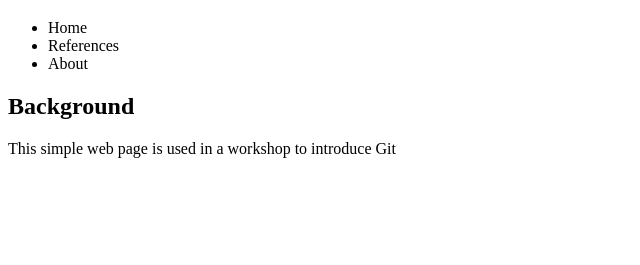
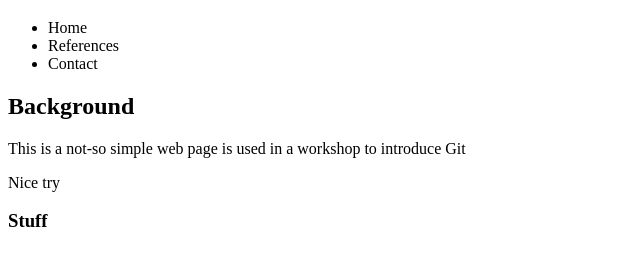
Before and after one commit to csulb-cecs/gitintro, a plain HTML site: page index.html in a window 1280 px wide. Shown: the part 61-326 px from the top of the page, without its empty margins (0-640 px from the left). Drawn offline with Linux system fonts and the light colour scheme.

Commit message:
Add contact link and demo

```diff
--- a/index.html
+++ b/index.html
@@ -12,14 +12,17 @@
         <ul>
           <li>Home</li>
           <li>References</li>
-          <li>About</li>
+          <li>Contact</li>
         </ul>
       </nav>
     </header>
 
     <main id="main">
       <h2>Background</h2>
-      <p>This simple web page is used in a workshop to introduce Git</p>
+      <p>This is a not-so simple web page is used in a workshop to introduce Git</p>
+      <p>Nice try</p>
+
+      <h3>Stuff</h3>
     </main>
   </body>
 </html>
```
